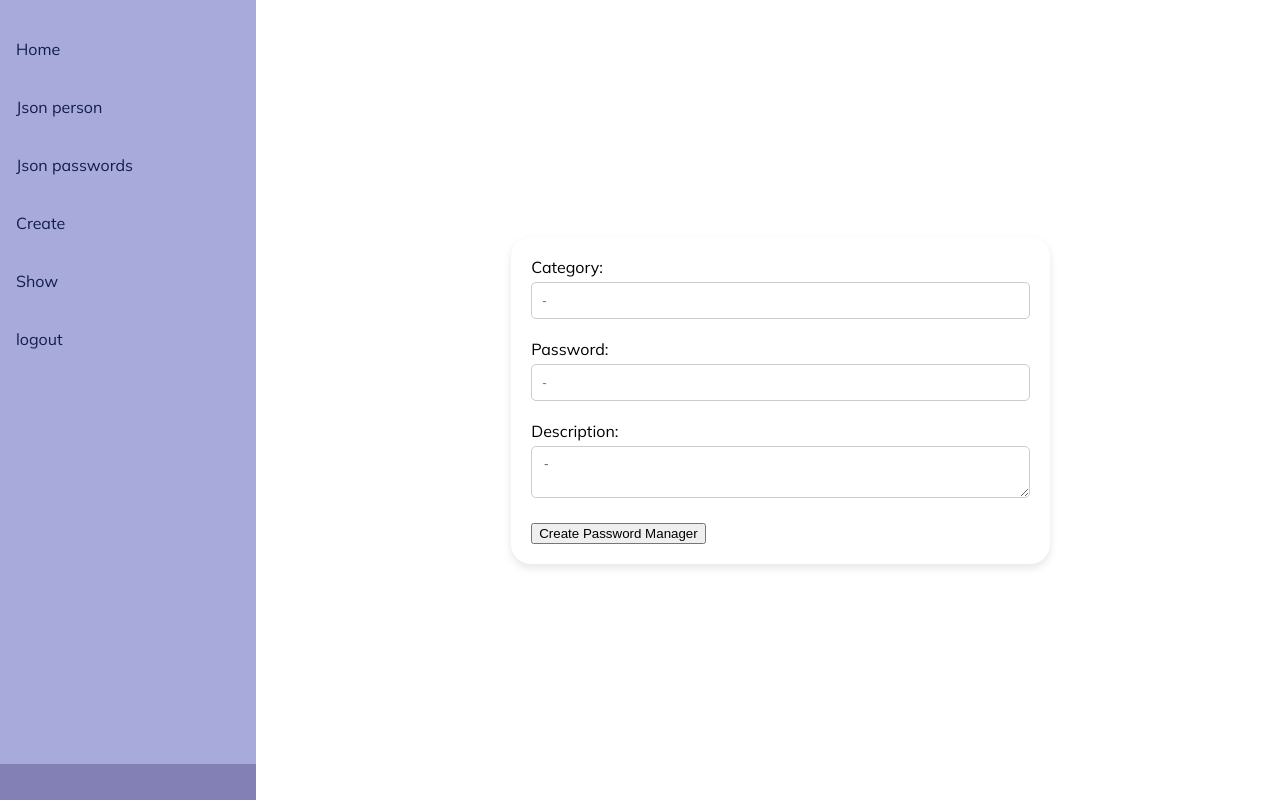
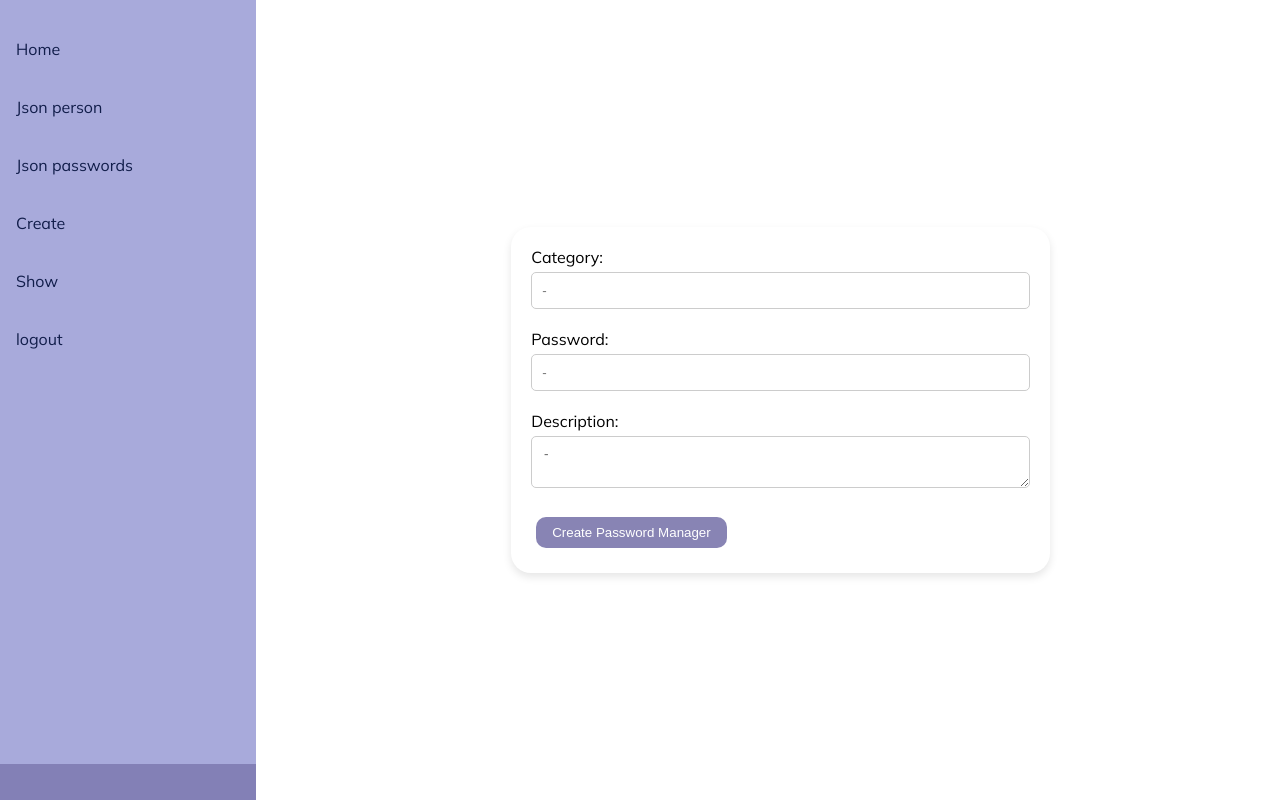
Before and after one commit to FilipsCalijs/Exam_Proj, a Django app: page /createPass/ in a window 1280 px wide. Run offline with Django 4.2, Linux system fonts and the light colour scheme.

Commit message:
added some styles

```diff
--- a/Password/user/static/css/createPass.css
+++ b/Password/user/static/css/createPass.css
@@ -43,3 +43,14 @@
 .input-group input[type="submit"]:hover {
     background-color: #0056b3;
 }
+
+.login-form .submit {
+    border: none;
+    border-radius: 10px; /* Round buttons */
+    background-color: #8884b4; /* Red buttons */
+    color: white;
+    padding: 8px 16px;
+    text-decoration: none;
+    margin: 5px 5px;
+    display: inline-block; /* Buttons inline with text */
+}
```
